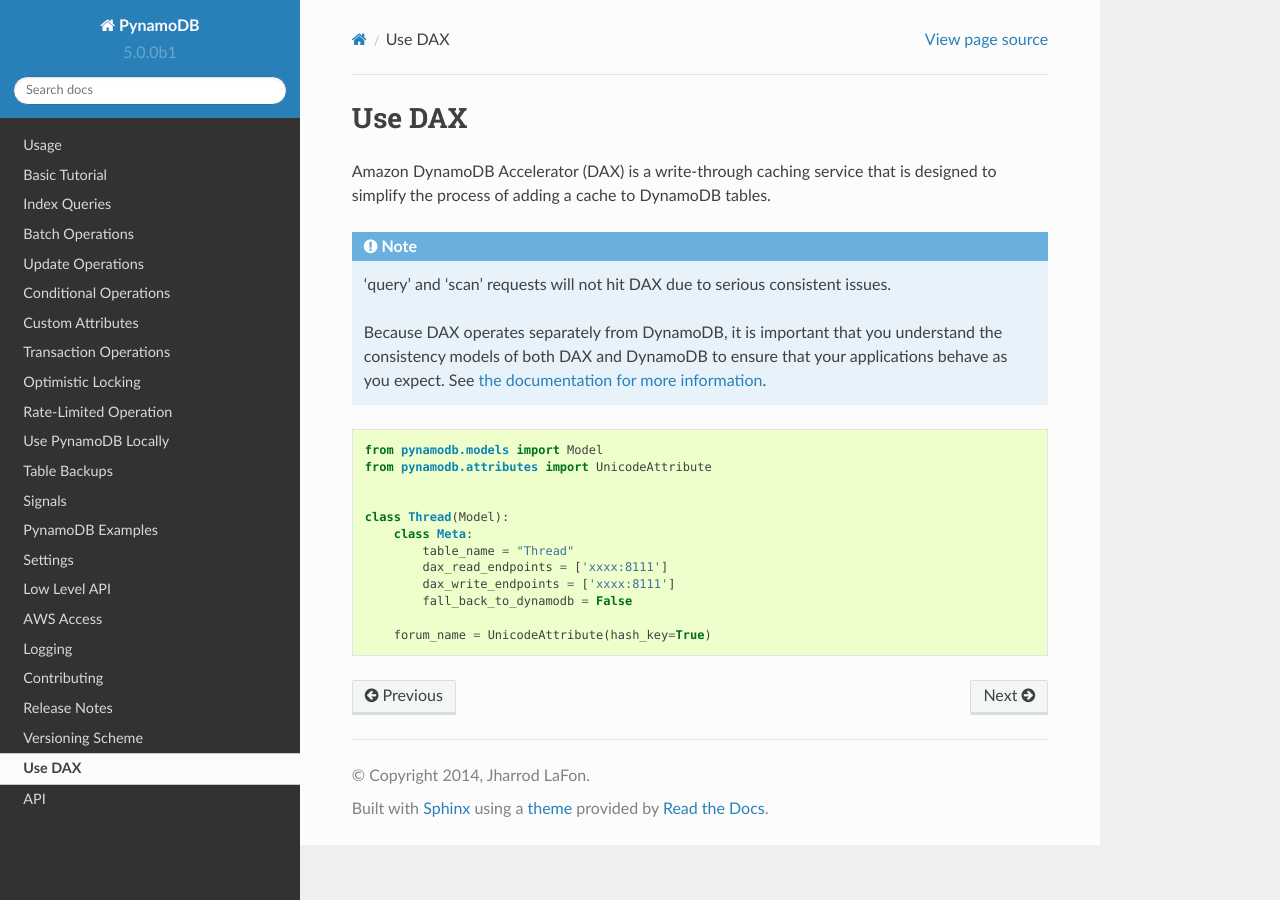
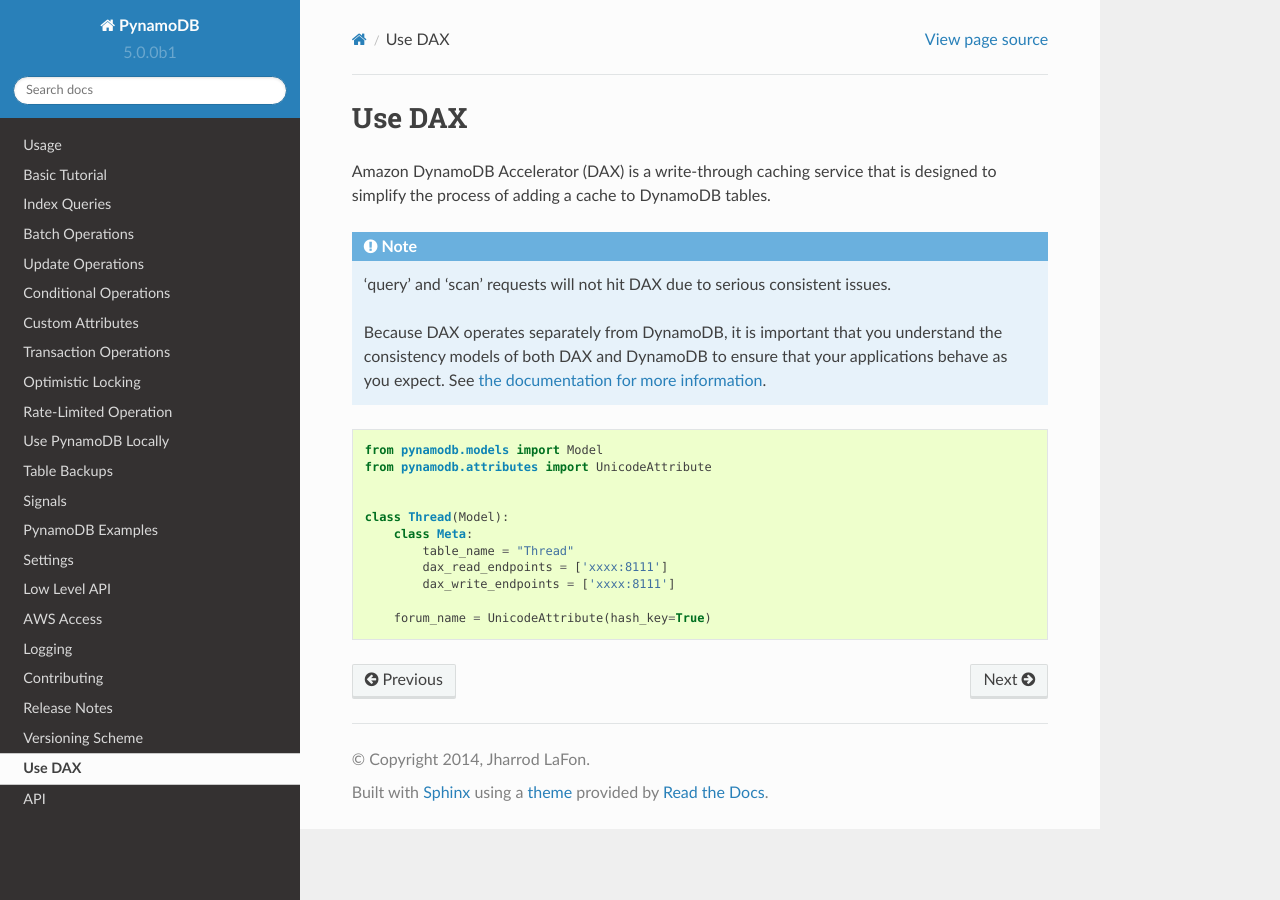
Before and after one commit to pynamodb/PynamoDB, a Sphinx documentation site: the page built from docs/dax.rst, in a window 1280 px wide. Built offline with Sphinx 7.4.7 and the Read the Docs theme 2.0.0, drawn with Linux system fonts in a browser that asks for light colours.

Commit message:
Update dax.rst

```diff
--- a/docs/dax.rst
+++ b/docs/dax.rst
@@ -26,6 +26,5 @@
             table_name = "Thread"
             dax_read_endpoints = ['xxxx:8111']
             dax_write_endpoints = ['xxxx:8111']
-            fall_back_to_dynamodb = False
 
         forum_name = UnicodeAttribute(hash_key=True)
```
